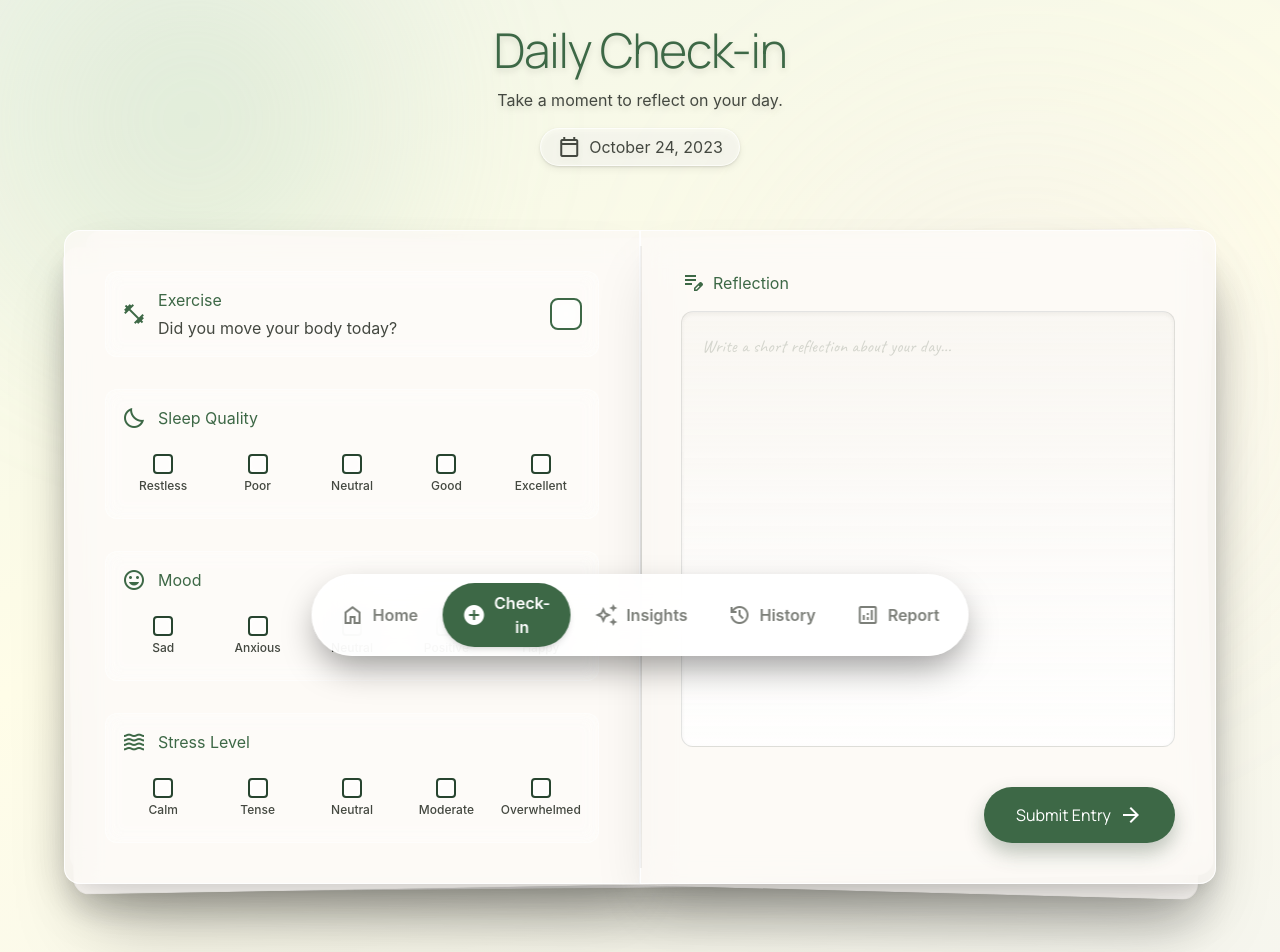
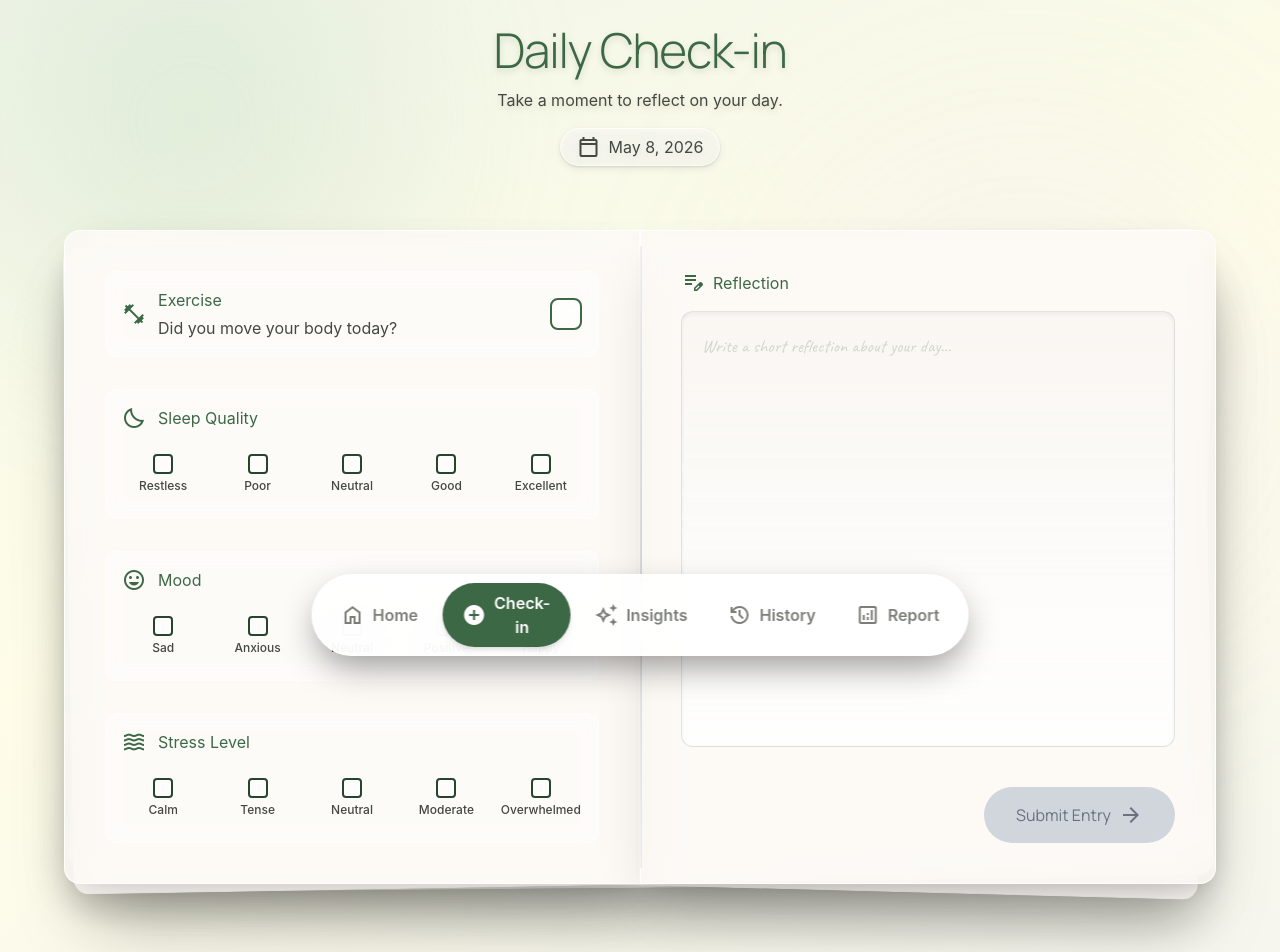
Before and after one commit to blueRay01/ai-journal-frontend, a React (Vite) app in the folder ai-journal-frontend/: page /checkin in a window 1280 px wide. Shown: the part 120-1072 px from the top of the page. Built offline with nearby package versions, Linux system fonts and the light colour scheme; no server answers; sample sign-in values are in the browser's storage.

Commit message:
Update CheckInPage.jsx

```diff
--- a/ai-journal-frontend/src/pages/CheckInPage.jsx
+++ b/ai-journal-frontend/src/pages/CheckInPage.jsx
@@ -1,7 +1,7 @@
 // src/pages/CheckInPage.jsx
 import { useNavigate } from "react-router-dom";
 import BottomNav from "../components/layout/BottomNav";
-import { useState } from "react";
+import { useState, useEffect } from "react";
 import DashboardHeader from "../components/layout/DashboardHeader";
 import { useAuth } from "../contexts/AuthContext";
 import { saveJournalEntry } from "../services/journalService";
@@ -202,6 +202,27 @@ export default function CheckInPage() {
   const [winsText, setWinsText] = useState("");
   const { user } = useAuth();
   const [isSubmitting, setIsSubmitting] = useState(false);
+  const [currentDate, setCurrentDate] = useState(new Date()); // Fallback to local date
+
+  // Fetch current date from internet API
+  useEffect(() => {
+    const fetchInternetDate = async () => {
+      try {
+        // Try to get current date from WorldTimeAPI
+        const response = await fetch('https://worldtimeapi.org/api/ip');
+        if (response.ok) {
+          const data = await response.json();
+          const internetDate = new Date(data.datetime);
+          setCurrentDate(internetDate);
+        }
+      } catch (error) {
+        console.log('Failed to fetch internet date, using local date:', error);
+        // Keep using local date as fallback
+      }
+    };
+
+    fetchInternetDate();
+  }, []);
 
   const selectSingle = (setter, key) => setter(prev =>
     Object.fromEntries(Object.keys(prev).map(k => [k, k === key ? !prev[k] : false]))
@@ -239,7 +260,11 @@ export default function CheckInPage() {
             </p>
             <div className="mt-4 inline-flex items-center px-4 py-1.5 rounded-full bg-white/40 backdrop-blur-sm text-on-surface-variant font-label-sm text-label-sm border border-white/60 shadow-sm">
               <span className="material-symbols-outlined text-[16px] mr-2">calendar_today</span>
-              October 24, 2023
+              {currentDate.toLocaleDateString('en-US', {
+                year: 'numeric',
+                month: 'long',
+                day: 'numeric'
+              })}
             </div>
           </div>
 
@@ -412,7 +437,12 @@ export default function CheckInPage() {
                 <div className="mt-10 flex justify-end">
                   <button
                     onClick={handleSubmit}
-                    className="bg-primary text-on-primary font-['Manrope'] font-normal text-base leading-6 px-8 py-4 rounded-full flex items-center gap-2 hover:bg-primary-fixed-variant transition-all shadow-[0_10px_20px_rgba(39,68,47,0.3)] hover:shadow-[0_15px_30px_rgba(39,68,47,0.4)] hover:-translate-y-1 duration-300"
+                    disabled={!winsText.trim() || !Object.values(sleepQuality).some(v => v) || !Object.values(mood).some(v => v) || !Object.values(stressLevel).some(v => v)}
+                    className={`font-['Manrope'] font-normal text-base leading-6 px-8 py-4 rounded-full flex items-center gap-2 transition-all duration-300 ${
+                      winsText.trim() && Object.values(sleepQuality).some(v => v) && Object.values(mood).some(v => v) && Object.values(stressLevel).some(v => v)
+                        ? "bg-primary text-on-primary hover:bg-primary-fixed-variant shadow-[0_10px_20px_rgba(39,68,47,0.3)] hover:shadow-[0_15px_30px_rgba(39,68,47,0.4)] hover:-translate-y-1"
+                        : "bg-gray-300 text-gray-500 cursor-not-allowed"
+                    }`}
                   >
                     Submit Entry
                     <span className="material-symbols-outlined text-[18px]">arrow_forward</span>
```
